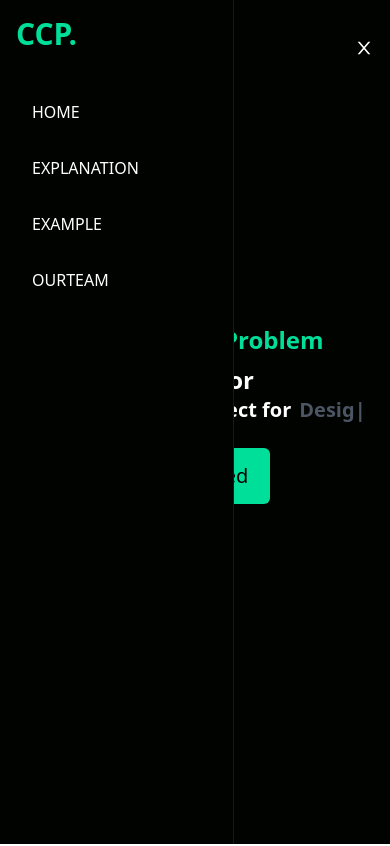
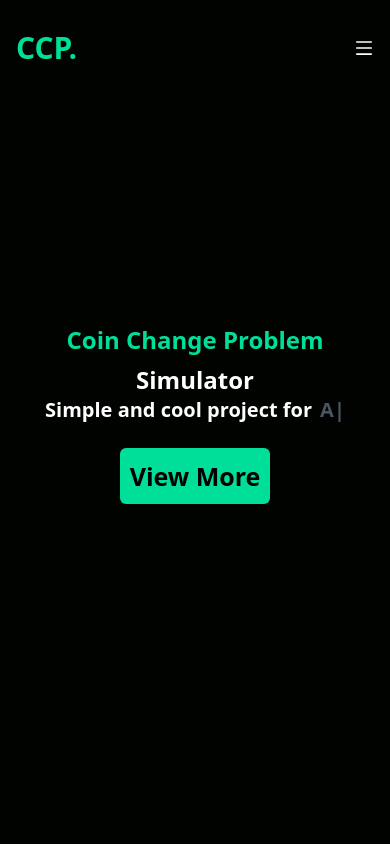
Before and after one commit to kokojimz/CCP-Visualizer, a React (Create React App) app: page / in a window 390 px wide. Shown: the top 846 px of the page. Built offline with nearby package versions, Linux system fonts and the light colour scheme.

Commit message:
improve landing page

```diff
--- /dev/null
+++ b/src/Components/LandingpageComponent/Cards.jsx
@@ -0,0 +1,61 @@
+import React from 'react'
+import Single from "../../assets/68384.jpg"
+
+function Cards() {
+    return (
+        <div id='OurTeam' className='w-full py-[3rem] px-4 bg-white'>
+            <div className='md:text-4xl sm:text-3xl text-2xl max-w-[800px] h-56 mx-auto text-center flex flex-col justify-center'>
+                <h1 className='md:text-6xl sm:text-5xl text-4xl font-bold text-[#00df9a] py-2'>Our Team</h1>
+            </div>
+            <div className='max-w-[1240px] mx-auto grid md:grid-cols-3 gap-8'>
+                <div className='w-full shadow-xl flex flex-col p-4 rounded-lg hover:scale-105 duration-300 mt-10 bg-[#EAECEE ]'>
+                    <img className='w-40 mx-auto mt-[-3rem] bg-white rounded-3xl' src={Single} alt="" />
+                    <h2 className='text-2xl font-bold text-center py-8 text-gray-600'>2602141846</h2>
+                    <p className='text-center text-2xl font-bold'>Reynaldy Marchell Bagas Adji</p>
+                    <div className='text-center font-medium'>
+                        <p className='py-2 border-b mx-8 mt-8 text-xl'>Web Developer</p>
+                        <p className='py-2 border-b mx-8 '><i>"Ngoding itu berat aku ga bakal kuat biar Chat gpt aja"</i></p>
+                    </div>
+                </div>
+                <div className='w-full shadow-xl flex flex-col p-4 rounded-lg hover:scale-105 duration-300 mt-10 bg-[#EAECEE ]'>
+                    <img className='w-40 mx-auto mt-[-3rem] bg-white rounded-3xl' src={Single} alt="" />
+                    <h2 className='text-2xl font-bold text-center py-8 text-gray-600'>2602141846</h2>
+                    <p className='text-center text-2xl font-bold'>Reynaldy Marchell Bagas Adji</p>
+                    <div className='text-center font-medium'>
+                        <p className='py-2 border-b mx-8 mt-8 text-xl'>Web Developer</p>
+                        <p className='py-2 border-b mx-8 '><i>"Ngoding itu berat aku ga bakal kuat biar Chat gpt aja"</i></p>
+                    </div>
+                </div>
+                <div className='w-full shadow-xl flex flex-col p-4 rounded-lg hover:scale-105 duration-300 mt-10 bg-[#EAECEE ]'>
+                    <img className='w-40 mx-auto mt-[-3rem] bg-white rounded-3xl' src={Single} alt="" />
+                    <h2 className='text-2xl font-bold text-center py-8 text-gray-600'>2602141846</h2>
+                    <p className='text-center text-2xl font-bold'>Reynaldy Marchell Bagas Adji</p>
+                    <div className='text-center font-medium'>
+                        <p className='py-2 border-b mx-8 mt-8 text-xl'>Course Tutor</p>
+                        <p className='py-2 border-b mx-8 '><i>"Ngoding itu berat aku ga bakal kuat biar Chat gpt aja"</i></p>
+                    </div>
+                </div>
+                <div className='w-full shadow-xl flex flex-col p-4 rounded-lg hover:scale-105 duration-300 mt-10 bg-[#EAECEE ]'>
+                    <img className='w-40 mx-auto mt-[-3rem] bg-white rounded-3xl' src={Single} alt="" />
+                    <h2 className='text-2xl font-bold text-center py-8 text-gray-600'>2602141846</h2>
+                    <p className='text-center text-2xl font-bold'>Reynaldy Marchell Bagas Adji</p>
+                    <div className='text-center font-medium'>
+                        <p className='py-2 border-b mx-8 mt-8 text-xl'>UI/UX Designer</p>
+                        <p className='py-2 border-b mx-8 '><i>"Ngoding itu berat aku ga bakal kuat biar Chat gpt aja"</i></p>
+                    </div>
+                </div>
+                <div className='w-full shadow-xl flex flex-col p-4 rounded-lg hover:scale-105 duration-300 mt-10 bg-[#EAECEE ]'>
+                    <img className='w-40 mx-auto mt-[-3rem] bg-white rounded-3xl' src={Single} alt="" />
+                    <h2 className='text-2xl font-bold text-center py-8 text-gray-600'>2602141846</h2>
+                    <p className='text-center text-2xl font-bold'>Reynaldy Marchell Bagas Adji</p>
+                    <div className='text-center font-medium'>
+                        <p className='py-2 border-b mx-8 mt-8 text-xl'>UI/UX Designer</p>
+                        <p className='py-2 border-b mx-8 '><i>"Ngoding itu berat aku ga bakal kuat biar Chat gpt aja"</i></p>
+                    </div>
+                </div>
+            </div>
+        </div>
+    )
+}
+
+export default Cards
--- a/src/Components/LandingpageComponent/Example.jsx
+++ b/src/Components/LandingpageComponent/Example.jsx
@@ -2,7 +2,7 @@ import React from 'react'
 
 function Example() {
     return (
-        <div className='w-full py-16 text-white px-4'>
+        <div id='Example' className='w-full py-16 text-white px-4'>
             <div className='max-w-[1240px] mx-auto grid lg:grid-cols-2 '>
             <div className='lg:col-span-1'>
                 <h1 className='md:text-4xl sm:text-3xl text-2xl font-bold py-2 text-[#00df9a] text-[30px]'>Video Example</h1>
--- a/src/Components/LandingpageComponent/Explanation.jsx
+++ b/src/Components/LandingpageComponent/Explanation.jsx
@@ -5,7 +5,7 @@ import Laptop from "../../assets/laptop.jpg";
 function Explanation() {
     const navigate = useNavigate();
     return (
-        <div className='w-full bg-white py-16 px-4'>
+        <div id='Explanation' className='w-full bg-white py-16 px-4'>
             <div className="max-w-[1240px] mx-auto grid md:grid-cols-2">
                 <img className='w-[500px] mx-auto my-4' src={Laptop} alt="/" />
                 <div className='flex flex-col justify-center'>
--- /dev/null
+++ b/src/Components/LandingpageComponent/Footer.jsx
@@ -0,0 +1,28 @@
+import React from 'react'
+import love from '../../assets/heart-431.png'
+
+function Footer() {
+    return (
+        <div class="bg-white dark:bg-[#000300]">
+            <div class="container flex flex-col items-center justify-between p-6 mx-auto space-y-4 sm:space-y-0 sm:flex-row">
+                <a href="https://github.com/kokojimz/CCP-Visualizer">
+                    <h1 className= 'w-full text-4xl font-bold text-[#00df9a]'>CCP.</h1>
+                </a>
+                <p class="text-md text-gray-600 dark:text-gray-300">Created with <img src={love} alt="Love" /> By Group 7</p> <br />
+                <p class="text-sm text-gray-600 dark:text-gray-300">© Copyright 2023. All Rights Reserved.</p>
+                <div class="flex -mx-2">
+                    <a href="https://github.com/kokojimz/CCP-Visualizer" class="mx-2 text-gray-600 transition-colors duration-300 dark:text-gray-300 hover:text-blue-500 dark:hover:text-blue-400" aria-label="Github">
+                        <svg class="w-8 h-8 fill-current" viewBox="0 0 24 24" fill="none"
+                            xmlns="http://www.w3.org/2000/svg">
+                            <path
+                                d="M12.026 2C7.13295 1.99937 2.96183 5.54799 2.17842 10.3779C1.395 15.2079 4.23061 19.893 8.87302 21.439C9.37302 21.529 9.55202 21.222 9.55202 20.958C9.55202 20.721 9.54402 20.093 9.54102 19.258C6.76602 19.858 6.18002 17.92 6.18002 17.92C5.99733 17.317 5.60459 16.7993 5.07302 16.461C4.17302 15.842 5.14202 15.856 5.14202 15.856C5.78269 15.9438 6.34657 16.3235 6.66902 16.884C6.94195 17.3803 7.40177 17.747 7.94632 17.9026C8.49087 18.0583 9.07503 17.99 9.56902 17.713C9.61544 17.207 9.84055 16.7341 10.204 16.379C7.99002 16.128 5.66202 15.272 5.66202 11.449C5.64973 10.4602 6.01691 9.5043 6.68802 8.778C6.38437 7.91731 6.42013 6.97325 6.78802 6.138C6.78802 6.138 7.62502 5.869 9.53002 7.159C11.1639 6.71101 12.8882 6.71101 14.522 7.159C16.428 5.868 17.264 6.138 17.264 6.138C17.6336 6.97286 17.6694 7.91757 17.364 8.778C18.0376 9.50423 18.4045 10.4626 18.388 11.453C18.388 15.286 16.058 16.128 13.836 16.375C14.3153 16.8651 14.5612 17.5373 14.511 18.221C14.511 19.555 14.499 20.631 14.499 20.958C14.499 21.225 14.677 21.535 15.186 21.437C19.8265 19.8884 22.6591 15.203 21.874 10.3743C21.089 5.54565 16.9181 1.99888 12.026 2Z">
+                            </path>
+                        </svg>
+                    </a>
+                </div>
+            </div>
+        </div>
+    )
+}
+
+export default Footer
--- a/src/Components/LandingpageComponent/Hero.jsx
+++ b/src/Components/LandingpageComponent/Hero.jsx
@@ -2,6 +2,11 @@ import React from 'react'
 import Typed from 'react-typed';
 
 const Hero = () => {
+    const scrollToSection = (sectionId) => {
+        const section = document.getElementById(sectionId);
+        section.scrollIntoView({ behavior: 'smooth' });
+    }
+
     return (
         <div className='text-white'>
             <div className="md:text-4xl sm:text-3xl text-2xl max-w-[800px] mt-[-96px] w-full h-screen mx-auto text-center flex flex-col justify-center">
@@ -18,7 +23,9 @@ const Hero = () => {
                         loop
                     />
                 </div>
-                <button className='bg-[#00df9a] w-[150px] text-[20px] rounded-md font-medium my-6 mx-auto py-3 text-black'>Get Started</button>
+                <button onClick={() => scrollToSection('Explanation')} className='bg-[#00df9a] w-[150px] text-[25px] rounded-md font-bold my-6 mx-auto py-3 text-black'>
+                    View More
+                </button>
             </div>
         </div>
     );
--- a/src/Components/LandingpageComponent/Landingpage.jsx
+++ b/src/Components/LandingpageComponent/Landingpage.jsx
@@ -4,6 +4,8 @@ import Hero from './Hero'
 import Explanation from './Explanation'
 import Example from './Example'
 import "../../index.css";
+import Cards from './Cards'
+import Footer from './Footer'
 
 function Landingpage() {
     return (
@@ -12,6 +14,8 @@ function Landingpage() {
             <Hero />
             <Explanation/>
             <Example />
+            <Cards />
+            <Footer />
         </div>
     )
 }
--- a/src/Components/LandingpageComponent/Navbar.jsx
+++ b/src/Components/LandingpageComponent/Navbar.jsx
@@ -8,25 +8,31 @@ const Navbar = () => {
         setNav(!nav);
     }
 
+    const scrollToSection = (sectionId) => {
+        const section = document.getElementById(sectionId);
+        section.scrollIntoView({ behavior: 'smooth' });
+        setNav(false); // Close the mobile menu
+    }
+
     return (
-        <div className='flex justify-between items-center h-24 max-w-[1240px] mx-auto px-4 text-white'>
+        <div id='Home' className='flex justify-between items-center h-24 max-w-[1240px] mx-auto px-4 text-white'>
             <h1 className= 'w-full text-3xl font-bold text-[#00df9a]'>CCP.</h1>
             <ul className='hidden md:flex'>
-                <li className='p-4'>Home</li>
-                <li className='p-4'>Explanation</li>
-                <li className='p-4'>Example</li>
-                <li className='p-4'>OurTeam</li>
+                <li className='p-4'><button onClick={() => scrollToSection('Home')}>Home</button></li>
+                <li className='p-4'><button onClick={() => scrollToSection('Explanation')}>Explanation</button></li>
+                <li className='p-4'><button onClick={() => scrollToSection('Example')}>Example</button></li>
+                <li className='p-4'><button onClick={() => scrollToSection('OurTeam')}>OurTeam</button></li>
             </ul>
             <div onClick={handleNav} className='block md:hidden'>
-                {!nav ? <AiOutlineClose size={20}/> : <AiOutlineMenu size={20}/>}
+                {nav ? <AiOutlineClose size={20}/> : <AiOutlineMenu size={20}/>}
             </div>
-            <div className={!nav ? 'fixed left-0 top-0 w-[60%] h-full border-r border-r-gray-900 bg-[#000300] ease-in-out duration-500' : 'fixed left-[-100%]'}>
+            <div className={nav ? 'fixed left-0 top-0 w-[60%] h-full border-r border-r-gray-900 bg-[#000300] ease-in-out duration-500' : 'fixed left-[-100%]'}>
                 <h1 className= 'w-full text-3xl font-bold text-[#00df9a] m-4'>CCP.</h1>
                 <ul className='uppercase p-4'>
-                    <li className='p-4'>Home</li>
-                    <li className='p-4'>Explanation</li>
-                    <li className='p-4'>Example</li>
-                    <li className='p-4'>OurTeam</li>
+                    <li className='p-4'><button onClick={() => scrollToSection('Home')}>Home</button></li>
+                    <li className='p-4'><button onClick={() => scrollToSection('Explanation')}>Explanation</button></li>
+                    <li className='p-4'><button onClick={() => scrollToSection('Example')}>Example</button></li>
+                    <li className='p-4'><button onClick={() => scrollToSection('OurTeam')}>OurTeam</button></li>
                 </ul>
             </div>
         </div>
```
Also changed, not shown: src/assets/68384.jpg (added), src/assets/heart-431.png (added).
